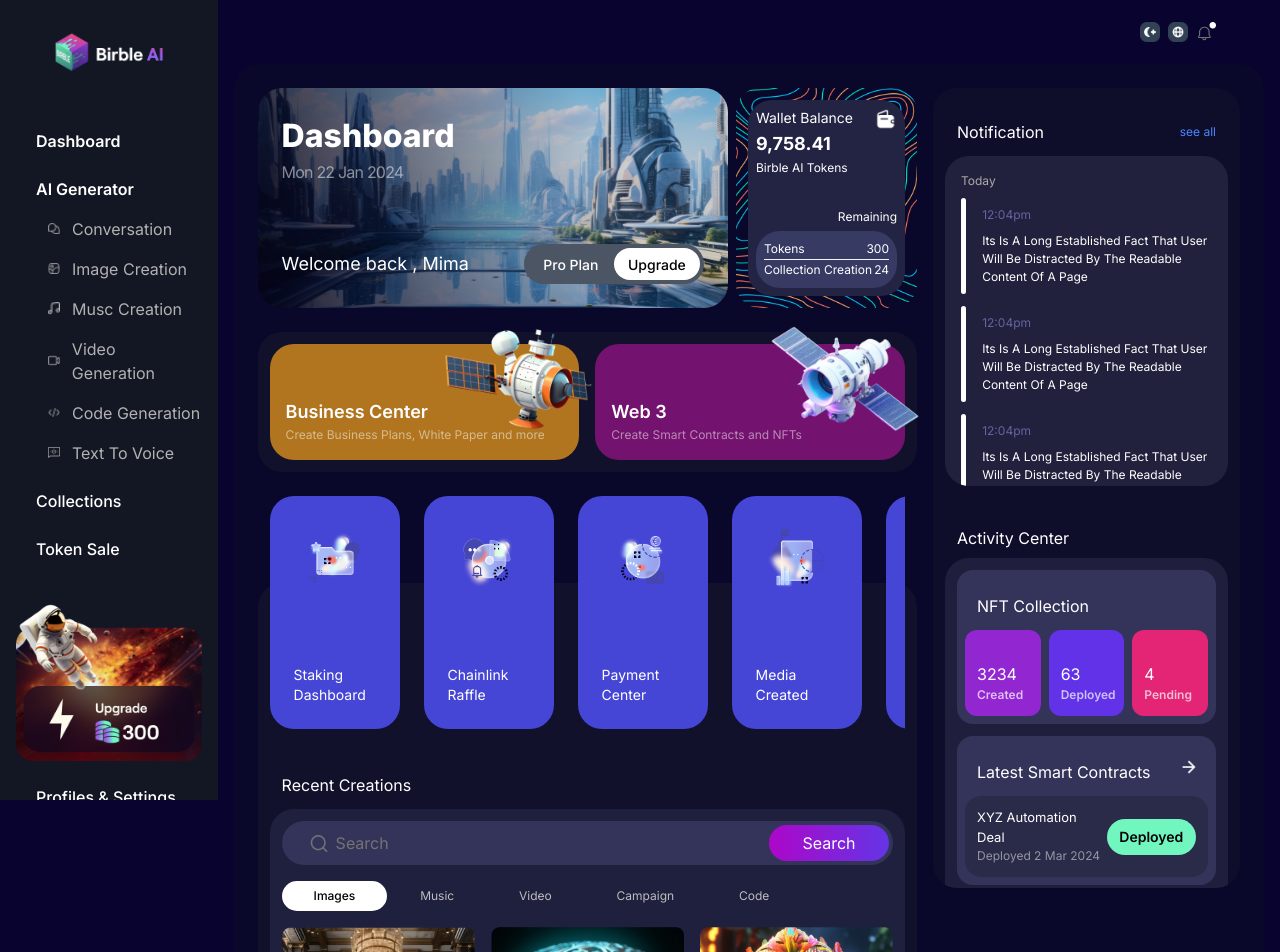
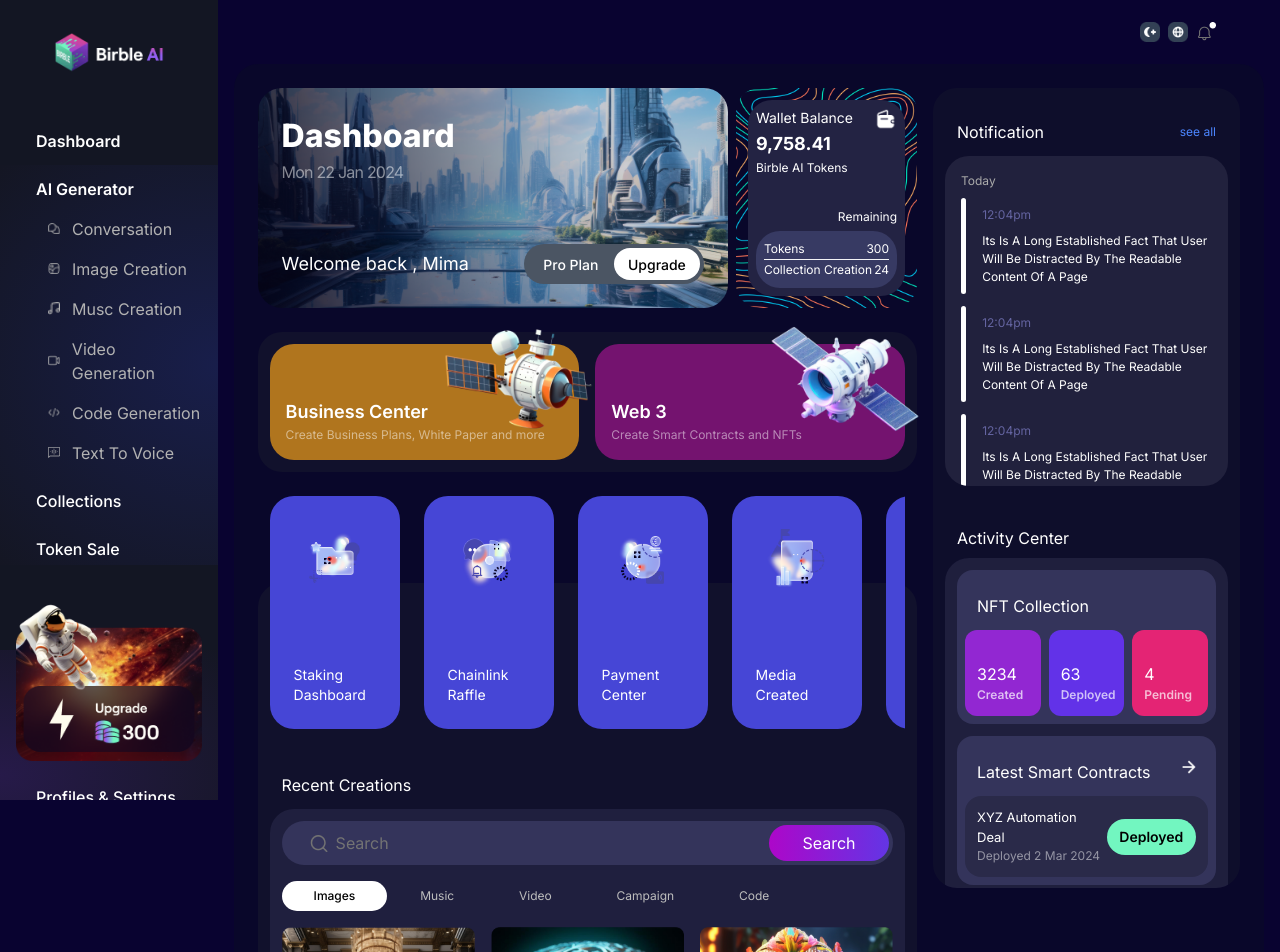
Before and after one commit to stanleynzegwu/birble-ai, a Next.js app: page / in a window 1280 px wide. Shown: the top 952 px of the page. Built offline with nearby package versions, Linux system fonts and the light colour scheme.

Commit message:
added LeftSidebar backgrund gradient

```diff
--- a/app/container/LeftSidebar.jsx
+++ b/app/container/LeftSidebar.jsx
@@ -1,18 +1,13 @@
 import Image from "next/image";
 import astronaut from "../../public/astronaut.png";
+import birbleLogo from "../../public/assets/icons/birbleAILogo.png";
 
 const LeftSidebar = () => {
   return (
     <div className="fixed top-0 left-0 h-full w-[17%] bg-[#131623] overflow-y-auto z-[500] p-4 py-8">
       <div className="flex justify-center">
         {/* <img src="/assets/icons/birbleAILogo.png" alt="birble_logo" className="" /> */}
-        <Image
-          src={"/assets/icons/birbleAILogo.png"}
-          alt="birble_logo"
-          width={110}
-          height={100}
-          className="h-auto"
-        />
+        <Image src={birbleLogo} alt="birble_logo" width={110} height={100} className="h-auto" />
       </div>
 
       <div className="flex flex-col gap-6 mt-14">
@@ -74,6 +69,12 @@ const LeftSidebar = () => {
           </div>
         </div>
       </div>
+
+      {/* GRADIENTS */}
+      {/* <div className="absolute -z-10 top-0 left-0 h-[300px] w-full bg-gradient-to-br from-[#131623] to-[#1C2570]" /> */}
+      {/* <div className="absolute -z-10 top-[175px] left-0 h-[300px] w-full bg-gradient-to-r from-[#131623] from-10% via-[#131623] via-20% to-bottom-transparent to-[#1C2570] to-90%" /> */}
+      <div className="firstLeftSideGradient absolute -z-10 top-[165px] left-0 h-[400px] w-full " />
+      <div className="secondLeftSideGradient absolute -z-10 top-[650px] left-0 h-[250px] w-full " />
     </div>
   );
 };
--- a/app/globals.css
+++ b/app/globals.css
@@ -135,6 +135,18 @@ input::-ms-input-placeholder {
   overflow-y: auto;
 }
 
+/* Gradient */
+.firstLeftSideGradient {
+  /* background: #131623;
+  background: radial-gradient(at right center,#1C2570, #131623); */
+  background: rgba(28, 37, 112, 1.0);
+  background: radial-gradient(at right center, rgba(32, 42, 134, 0.4), rgba(20, 22, 35, 1.0));
+}
+.secondLeftSideGradient {
+  background: rgba(68, 32, 130, 1.0);
+  background: radial-gradient(at left center, rgba(68, 32, 130, 0.4), rgba(20, 22, 35, 1.0));
+}
+
 @layer components {
   .main-container {
     @apply flex min-h-screen flex-1 flex-col gap-6;
```
